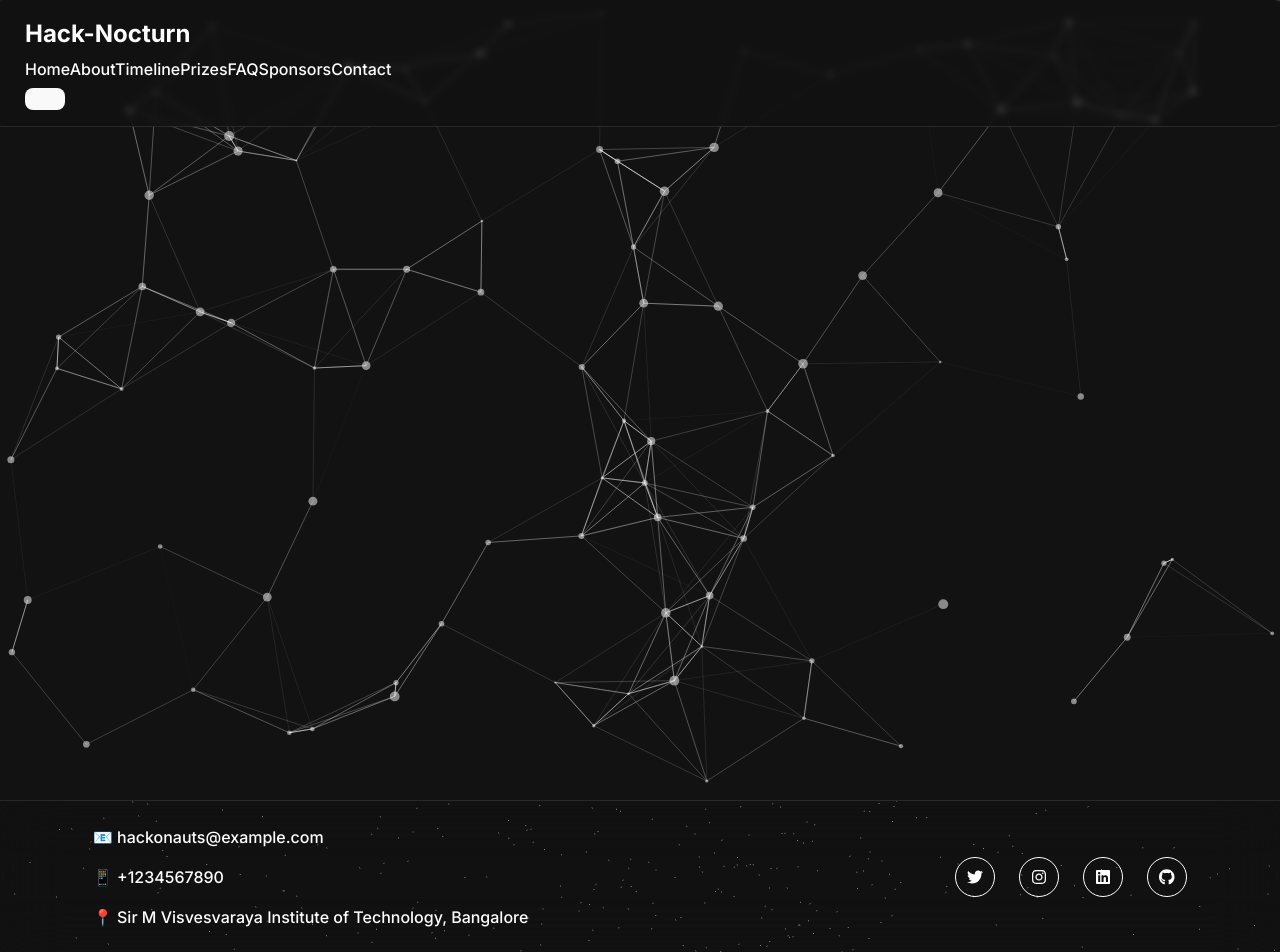
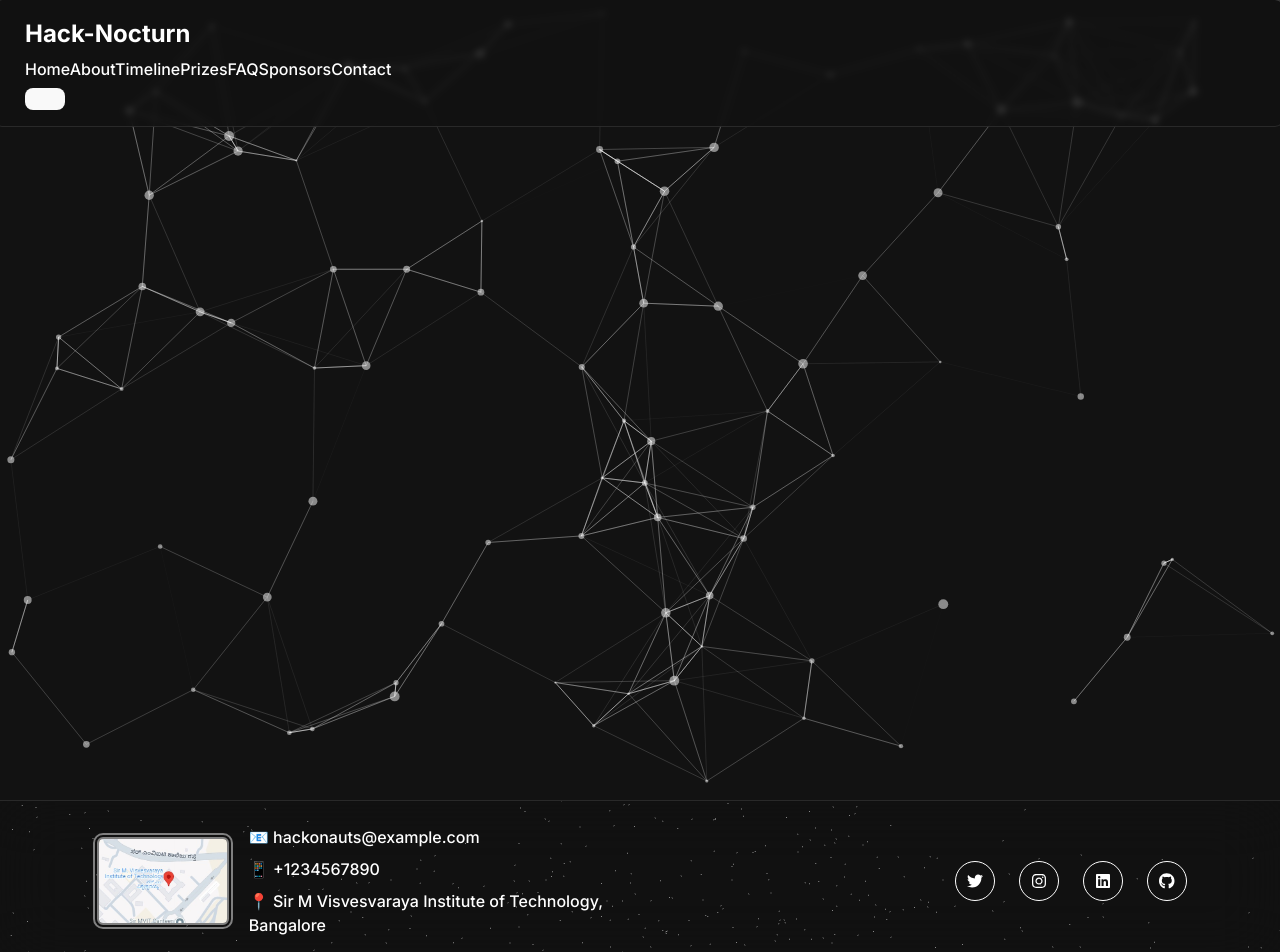
Before and after one commit to 1DeepanshuPathak1/Hack-Nocturn, a React (Vite) app: page / in a window 1280 px wide. Shown: the top 952 px of the page. Built offline with nearby package versions, Linux system fonts and the light colour scheme.

Commit message:
changes in Contact section - other minor changes for beautification

```diff
--- a/package.json
+++ b/package.json
@@ -17,8 +17,8 @@
     "aos": "^2.3.4",
     "framer-motion": "^11.13.1",
     "gsap": "^3.12.5",
-    "react": "^18.3.1",
-    "react-dom": "^18.3.1",
+    "react": "19.0.0",
+    "react-dom": "19.0.0",
     "react-tsparticles": "^2.12.2",
     "three": "^0.171.0",
     "tsparticles": "^3.6.0",
--- a/src/App.css
+++ b/src/App.css
@@ -30,6 +30,8 @@ body {
   flex-direction: column;
 }
 
+/* Main Section And Background */
+
 #tsparticles {
   position: fixed;
   top: 0;
@@ -46,6 +48,8 @@ main {
   z-index: 1;
   width: 100%;
 }
+
+/* Glass Morphism Cards */
 
 .glass {
   background: var(--glass-bg);
@@ -71,6 +75,8 @@ main {
   border-radius: 20px;
 }
 
+/* Anchor ID Adjustments */
+
 #home {
   position: relative;
   margin-top: 12%;
@@ -87,6 +93,7 @@ main {
   scroll-margin-top: 100px;
 }
 
+/* Navbar Section  */
 
 .navbar {
   position: fixed;
@@ -139,6 +146,8 @@ html {
   scroll-behavior: smooth;
 }
 
+/* Home Section  */
+
 .hero-section {
   scroll-behavior: smooth;
   display: flex;
@@ -187,6 +196,7 @@ html {
   z-index: 0;
 }
 
+/* About Section */
 
 .about-section {
   padding: 5rem 2rem;
@@ -214,6 +224,8 @@ html {
   border: 1px solid var(--accent-color, #2a2a2a);
 }
 
+/* FAQS */
+
 .clear-glass {
   backdrop-filter: blur(10px);
   -webkit-backdrop-filter: blur(10px);
@@ -224,6 +236,8 @@ html {
   font-optical-sizing: auto;
   font-style: normal;
 }
+
+/* Sponsors */
 
 @keyframes infinite-scroll {
   from {
@@ -238,6 +252,14 @@ html {
   display: flex;
   width: max-content;
   animation: infinite-scroll 20s linear infinite;
+  /* Added for smoother mobile experience */
+  will-change: transform;
+}
+
+@media (max-width: 768px) {
+  .animate-infinite-scroll {
+    animation: infinite-scroll 15s linear infinite;
+  }
 }
 
 /* Site Footer */
@@ -325,10 +347,20 @@ section {
 
 .contact-info {
   display: flex;
-  flex-direction: column;
+  align-items: center;
   gap: 1rem;
   flex: 1;
   min-width: 250px;
+}
+.image-container {
+  flex-shrink: 0;
+  perspective: 1000px;
+}
+
+.contact-details{
+  display: flex;
+  flex-direction: column;
+  gap: 0.5rem;
 }
 
 .contact-item {
@@ -369,6 +401,26 @@ section {
   background: var(--text-primary);
   color: var(--primary-bg);
   transform: translateY(-3px);
+}
+
+.location-image {
+  display: none;
+  width: 20%;
+  height: auto;
+  border-radius: 10px;
+  object-fit: cover;
+  border: 6px solid grey;
+  border-style: double;
+  transition: transform 0.6s ease;
+}
+
+.location-image:hover{
+  box-shadow: 0 4px 20px rgba(220, 210, 210, 0.5);
+}
+
+.contact-info .location-image{
+  width: 140px;
+  height: auto;
 }
 
 /* Timeline Section */
@@ -508,9 +560,20 @@ section {
   }
 }
 
+@media (min-width: 768px) {
+  .location-image {
+      display: block;
+      width: 100px;
+      height: auto;
+  }
+}
+
 @media screen and (max-width: 768px) {
   .nav-links {
     display: none;
+  }
+  .location-image{
+    width: 50%;
   }
 
   #tsparticles {
--- a/src/Sections/ContactSection.jsx
+++ b/src/Sections/ContactSection.jsx
@@ -10,18 +10,15 @@ function ContactSection() {
 
     useEffect(() => {
         const handleScroll = () => {
-            // Calculate if user is at the bottom of the page
             const scrolledToBottom =
                 window.innerHeight + window.scrollY >=
-                document.documentElement.scrollHeight - 100; // 100px buffer
+                document.documentElement.scrollHeight - 100;
 
-            // Check if user is still trying to scroll down at the bottom
             const isScrollingDown =
                 window.event &&
                 window.event.wheelDelta !== undefined &&
                 window.event.wheelDelta < 0;
 
-            // Only show footer if at bottom and scrolling down
             if (scrolledToBottom && isScrollingDown) {
                 setIsVisible(true);
             } else {
@@ -128,20 +125,30 @@ function ContactSection() {
             />
             <div className="contact-container">
                 <div className="contact-info">
+                    <div className="image-container">
+                        <a href="https://maps.app.goo.gl/aetAnwLKbzb32tdz9" target="_blank" rel="noopener noreferrer">
+                            <img
+                                src="src\Sections\sponsors\location.jpg"
+                                alt="Location"
+                                className="location-image"
+                            />
+                        </a>
+                    </div>
+                    <div className="contact-details">
                         <a href="mailto:hackonauts@example.com" className="contact-item">
                             📧 hackonauts@example.com
                         </a>
                         <a href="tel:+1234567890" className="contact-item">
                             📱 +1234567890
                         </a>
-                    <a href="https://maps.google.com"
+                        <a href="https://maps.app.goo.gl/aetAnwLKbzb32tdz9"
                             target="_blank"
                             rel="noopener noreferrer"
                             className="contact-item">
                             📍 Sir M Visvesvaraya Institute of Technology, Bangalore
                         </a>
                     </div>
-
+                </div>
                 <div className="social-handles">
                     {socialLinks.map((social, index) => (
                         <a
--- a/src/Sections/HomeSection.jsx
+++ b/src/Sections/HomeSection.jsx
@@ -14,7 +14,7 @@ function HomeSection() {
         animate={{ opacity: 1, y: 0 }}
         transition={{ duration: 0.8 }}
       >
-        <GlitchText size="4rem" heading="</Hack-NocTurn>" />
+        <GlitchText size="3.8rem" heading="</Hack-NocTurne>" />
         <p className="date">21-22nd February</p>
         <button className="register-btn">Register Now</button>
       </motion.div>
--- a/src/Sections/PrizeSection.jsx
+++ b/src/Sections/PrizeSection.jsx
@@ -52,7 +52,7 @@ function PrizeSection() {
           <PrizeCard
             icon={"🥈"}
             place={"2nd Prize"}
-            cash={"₹10,000"}
+            cash={"₹20,000"}
             credits={"+ 30,000"}
             medal={"Silver"}
             iconbackground={"bg-[#FF530A1A]"}
@@ -68,7 +68,7 @@ function PrizeSection() {
           <PrizeCard
             icon={"🏆"}
             place={"1st Prize"}
-            cash={"₹15,000"}
+            cash={"₹25,000"}
             credits={"+ 50,000"}
             medal={"Gold"}
             iconbackground={"bg-[#2C1E36]"}
@@ -81,7 +81,7 @@ function PrizeSection() {
           <PrizeCard
             icon={"🥉"}
             place={"3rd Prize"}
-            cash={"₹5,000"}
+            cash={"₹15,000"}
             credits={"+ 10,000"}
             medal={"Bronze"}
             iconbackground={"bg-[#FF530A1A]"}
```
Also changed, not shown: src/Sections/sponsors/location.jpg (added), 1 other file (tests, documents, lock files or other folders). Lines whose indentation alone changed are shown as unchanged.
